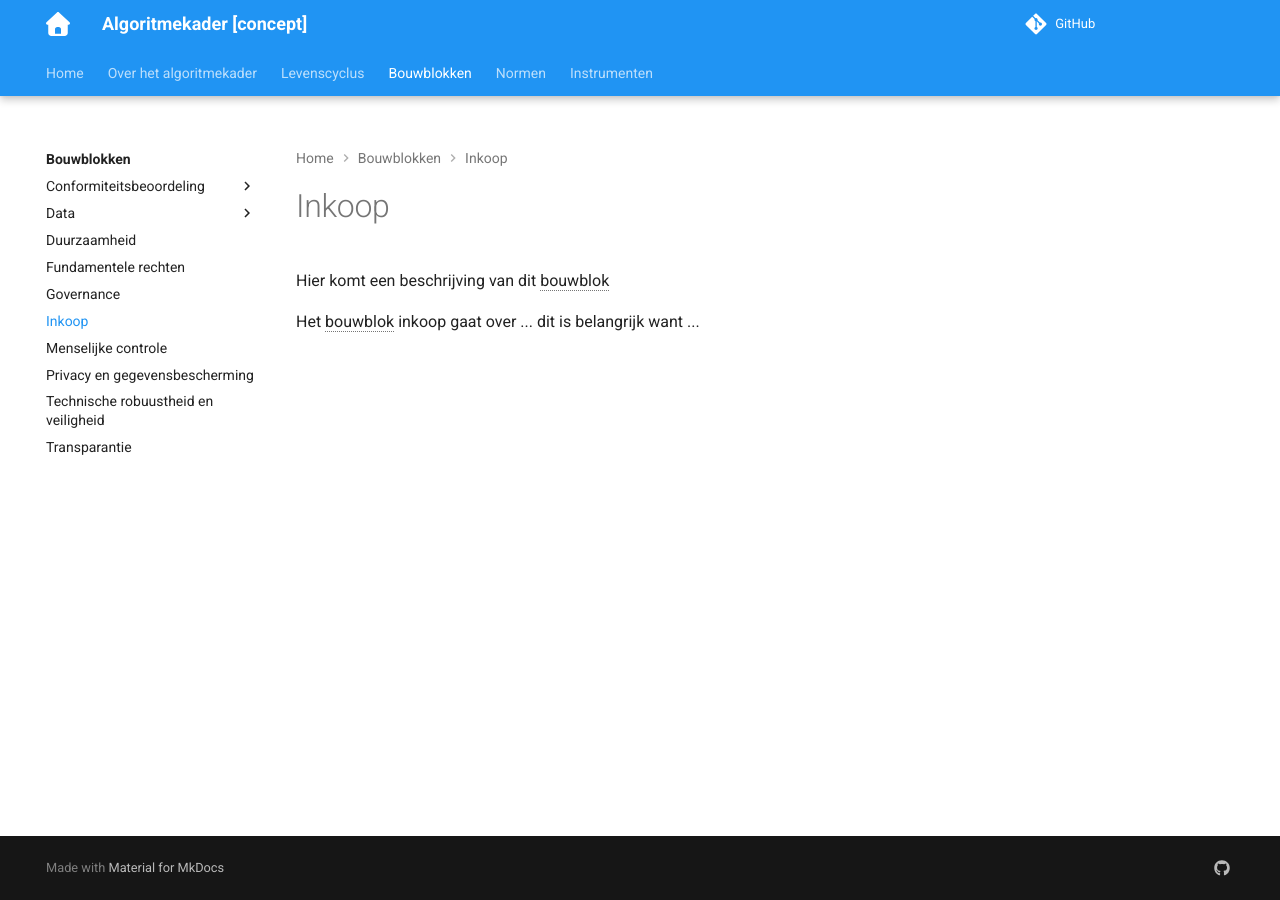
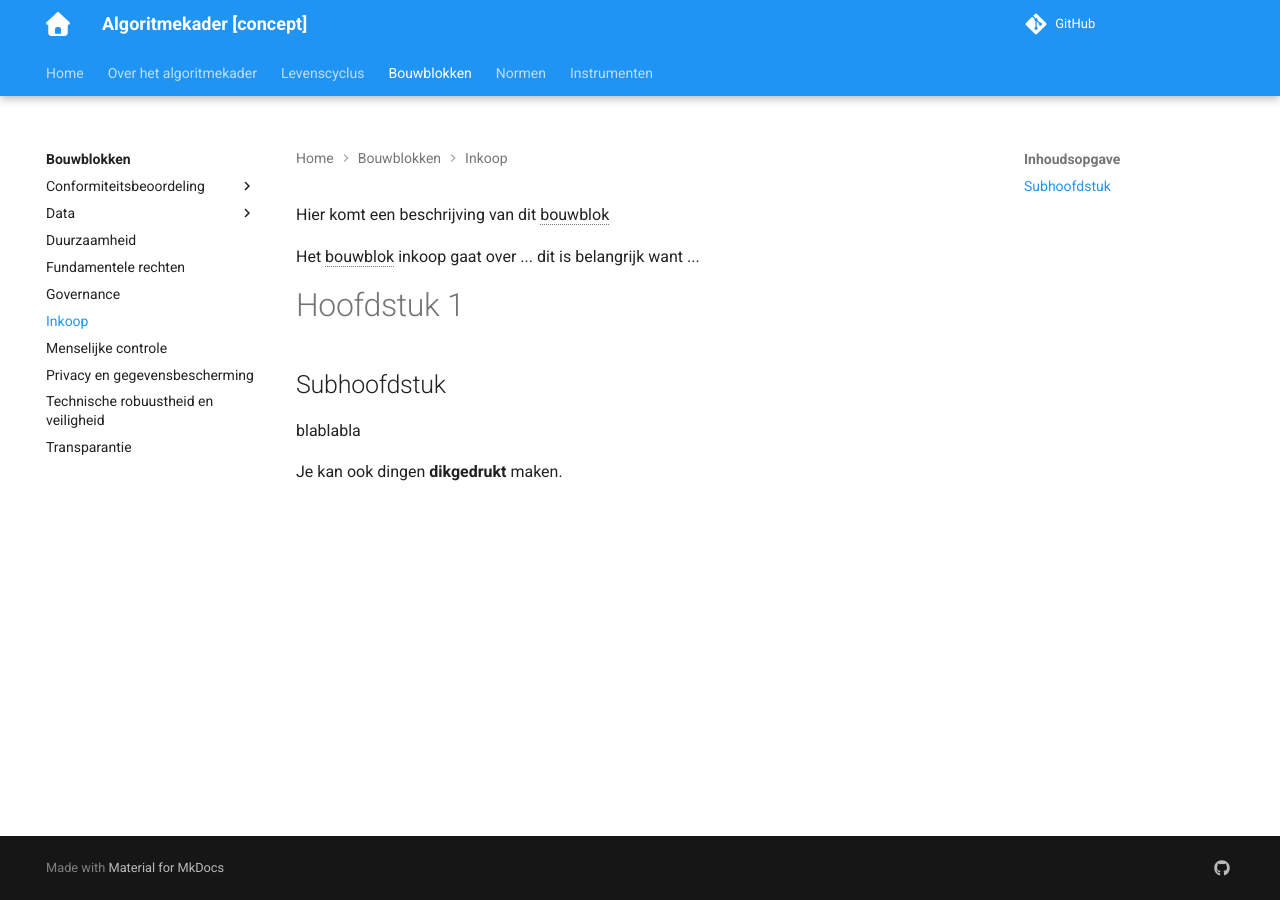
Before and after one commit to ruthkoole/algoritmekader-test, an MkDocs documentation site: the page built from docs/bouwblokken/inkoop/index.md, in a window 1280 px wide. Built offline with MkDocs 1.6.1 and Material for MkDocs 9.7.7, drawn with Linux system fonts in a browser that asks for light colours; comment, search, counter and statistics services are not loaded.

Commit message:
Ruth laat bart zien hoe markdown bestanden werken

```diff
--- a/docs/bouwblokken/inkoop/index.md
+++ b/docs/bouwblokken/inkoop/index.md
@@ -6,3 +6,11 @@ summary: Hier staat een korte samenvatting over dit onderwerp
 Hier komt een beschrijving van dit bouwblok
 
 Het bouwblok inkoop gaat over ... dit is belangrijk want ...
+
+# Hoofdstuk 1
+
+## Subhoofdstuk
+
+blablabla
+
+Je kan ook dingen **dikgedrukt** maken.
```
